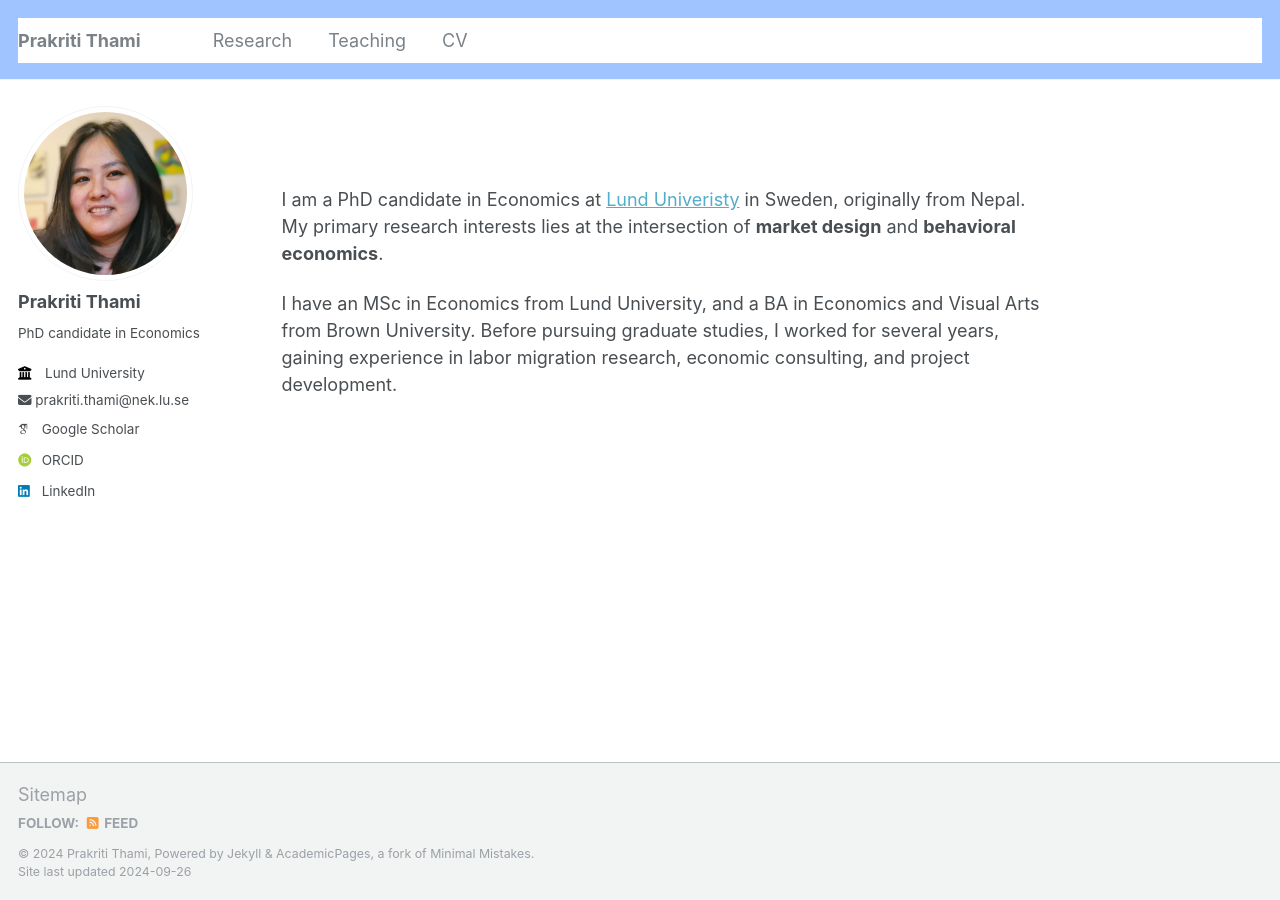
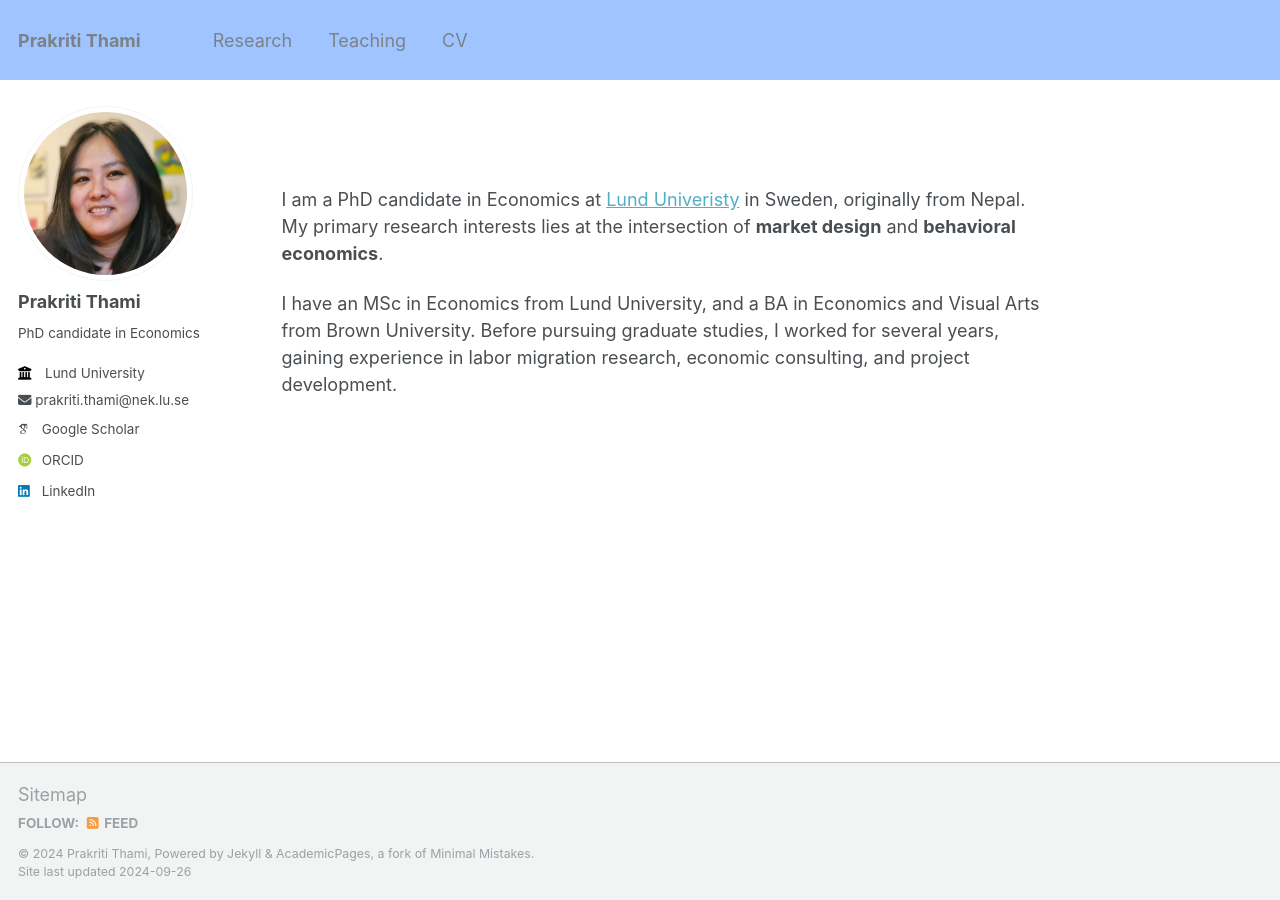
Before and after one commit to prakritithami/prakritithami.github.io, a Jekyll site: the page built from _pages/about.md, in a window 1280 px wide. Built offline with Jekyll 4.4.1, drawn with Linux system fonts in a browser that asks for light colours; some web fonts are replaced.

Commit message:
Update main.scss

```diff
--- a/assets/css/main.scss
+++ b/assets/css/main.scss
@@ -47,6 +47,15 @@ $header-bg-color: #a0c4ff; // Muted blue color
 .masthead {
   background-color: $header-bg-color; // Set the background color to muted blue
   height: $header-height; // Set the height of the header
+  border: none;
+}
+
+// Ensure no unwanted background or borders on header items
+.masthead * {
+  background: none !important; // Remove any background colors
+  box-shadow: none !important; // Remove any box shadows
+  border: none !important; // Remove any borders
+  color: inherit; // Ensure text color is inherited from the .masthead
 }
 
 // Adjust the top margin of the main content to accommodate the header height
```
